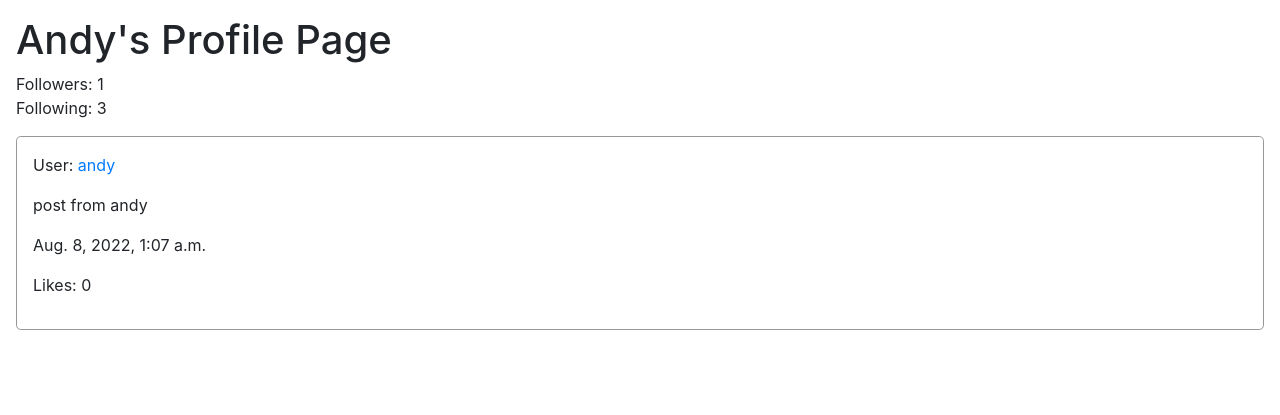
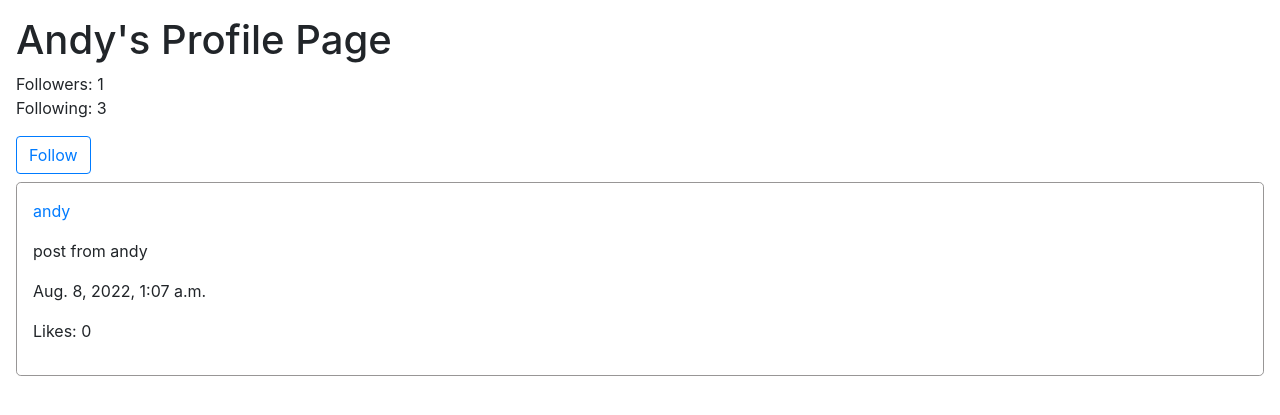
Before and after one commit to SmailBestybay/social-network, a Django app: a page that uses network/templates/network/layout.html in a window 1280 px wide. Shown: the part 56-471 px from the top of the page. Run offline with Django 4.2, Linux system fonts and the light colour scheme; a user stored in the database is signed in; data comes from the database, SQL or seed files in the repository; both versions use the stored data as it was after the commit; some libraries are stand-ins or nearby versions.

Commit message:
add following page

```diff
--- a/network/static/network/js/funcs.js
+++ b/network/static/network/js/funcs.js
@@ -23,7 +23,7 @@ export function edit_post(event) {
             content.innerHTML = text_area.value;
             text_area.remove();
             save_button.replaceWith(edit_button);
-            fetch(`update_post/${post_div.id}`, {
+            fetch(`/update_post/${post_div.id}`, {
                 method: 'PUT',
                 body: JSON.stringify({
                     content: text_area.value
--- a/network/templates/network/layout.html
+++ b/network/templates/network/layout.html
@@ -27,7 +27,7 @@
                 </li>
                 {% if user.is_authenticated %}
                     <li class="nav-item">
-                        <a class="nav-link" href="#">Following</a>
+                        <a class="nav-link" href="{% url 'following' %}">Following</a>
                     </li>
                     <li class="nav-item">
                         <a class="nav-link" href="{% url 'logout' %}">Log Out</a>
@@ -45,6 +45,7 @@
           </nav>
 
         <div class="body">
+            {% block body %}{% endblock body %}
             {% block page_title %}
                 {% if message %}
                     <p class="message">{{ message }}</p>
@@ -58,7 +59,7 @@
                 <div id="posts">
                     {% for post in page_obj %}
                         <div class="post-div" id="{{ post.id }}">
-                            <p>User: <a href="{% url 'profile' post.user %}">{{ post.user}}</a></p>
+                            <p><a href="{% url 'profile' post.user %}">{{ post.user}}</a></p>
                             {% if post.user == user %}
                                 <button type="button" class="btn btn-outline-primary mb-2" id="edit_post">Edit</button>
                             {% endif %}
--- a/network/templates/network/profile.html
+++ b/network/templates/network/profile.html
@@ -13,10 +13,22 @@
 {% block user_info %}
     <div class="user_info">
         <div>
-            Followers: {{ followers }}
+            Followers: {{ followers | length }}
         </div>
         <div>
             Following: {{ following }}
         </div>
     </div>
+
+    {% if user_profile != user and  user.is_authenticated%}
+        <div class="follow">
+                <form action="{% url 'follow_unfollow' %}" method="POST">{% csrf_token %}
+                {% if is_following %}
+                    <button type="submit" class="btn btn-outline-primary mb-2" name="unfollow" value="{{ user_profile }}">Unfollow</button>
+                {% else %}
+                    <button type="submit" class="btn btn-outline-primary mb-2" name="follow" value="{{ user_profile }}">Follow</button>
+                {% endif %}
+                </form>
+        </div>
+    {% endif %}
 {% endblock user_info %}
--- a/network/urls.py
+++ b/network/urls.py
@@ -9,5 +9,7 @@ urlpatterns = [
     path("logout", views.logout_view, name="logout"),
     path("register", views.register, name="register"),
     path("update_post/<int:post_id>", views.update_post, name="update_post"),
-    path("profile/<str:username>/", views.profile_view, name="profile")
+    path("profile/<str:username>/", views.profile_view, name="profile"),
+    path("following", views.following, name="following"),
+    path("follow_unfollow", views.follow_unfollow, name="follow_unfollow")
 ]
--- a/network/views.py
+++ b/network/views.py
@@ -1,12 +1,13 @@
 from django.contrib.auth import authenticate, login, logout
 from django.db import IntegrityError
 from django.http import HttpResponse, HttpResponseRedirect, JsonResponse
-from django.shortcuts import redirect, render
+from django.shortcuts import redirect, render, get_object_or_404
 from django.urls import reverse
 from .models import User, Post, UserFollowing
 from django.core.paginator import Paginator
 import json
 from django.views.decorators.csrf import csrf_exempt
+from django.contrib.auth.decorators import login_required
 
 def index_view(request):
 
@@ -31,12 +32,48 @@ def index_view(request):
 
     return render(request, 'network/index.html', context)
 
+@login_required
+def following(request):
+    user = get_object_or_404(User, pk=request.user.id)
+
+    following = user.following.all()
+
+    users = []
+
+    for item in following:
+        users.append(item.following_user)
+
+    posts = Post.objects.filter(user__in=users).order_by('-timestamp')
+    paginator = Paginator(posts, 10) # Show 10 posts per page
+    page_number = request.GET.get('page')
+    page_obj = paginator.get_page(page_number)
+    context = {'posts' : posts, 'page_obj' : page_obj}
+
+
+    if request.method == 'POST':
+        if request.POST['content'].strip() == '':
+            context['message'] = 'Post must not be empty'
+            return render(request, 'network/index.html', context, status=400)
+
+        new_post = Post(
+            user=request.user,
+            content=request.POST['content']
+        )
+        new_post.save()
+
+        return render(request, 'network/index.html', context)
+
+    return render(request, 'network/index.html', context)
+
 def profile_view(request, username):
-    user = User.objects.get(username=username)
-    followers = user.followers.count()
-    following = user.following.count()
 
-    posts = Post.objects.all().filter(user=user).order_by('-timestamp')
+    profile_owner = User.objects.get(username=username)
+    followers = profile_owner.followers.all() # need all to find if to follow or not
+    following = profile_owner.following.count()
+
+
+
+    posts = Post.objects.all().filter(user=profile_owner).order_by('-timestamp')
     paginator = Paginator(posts, 10) # Show 10 posts per page.
     page_number = request.GET.get('page')
     page_obj = paginator.get_page(page_number)
@@ -45,15 +82,39 @@ def profile_view(request, username):
                 'page_obj' : page_obj,
                 'followers': followers,
                 'following': following,
-                'user_profile': user
+                'user_profile': profile_owner
             }
 
+    if request.user.is_authenticated:
+        follower = User.objects.get(pk=request.user.id)
+        is_following = followers.filter(user=follower).exists()
+        context['is_following'] = is_following
+
     return render(request, 'network/profile.html', context)
+
+def follow_unfollow(request):
+
+    if request.method != "POST":
+        return JsonResponse({'error': 'Only Post method allowed on this path'}, status=400)
+    # need user and following_user
+    user = User.objects.get(pk=request.user.id)
+
+    if request.method == "POST":
+        if 'follow' in request.POST:
+            user_to_follow = User.objects.get(username=request.POST["follow"])
+            UserFollowing(user=user, following_user=user_to_follow).save()
+            return redirect('profile', username=user_to_follow.username)
+
+        if 'unfollow' in request.POST:
+            user_to_follow = User.objects.get(username=request.POST["unfollow"])
+            follow_to_delete = get_object_or_404(UserFollowing, user=user, following_user=user_to_follow)
+            follow_to_delete.delete()
+            return redirect('profile', username=user_to_follow.username)
 
 @csrf_exempt
 def update_post(request, post_id):
     if request.method != "PUT":
-        return JsonResponse({'error': "Put request required"}, status=400)
+        return JsonResponse({'error': 'Put request required'}, status=400)
 
     try:
         post = Post.objects.get(pk=post_id)
```
Also changed, not shown: db.sqlite3.
